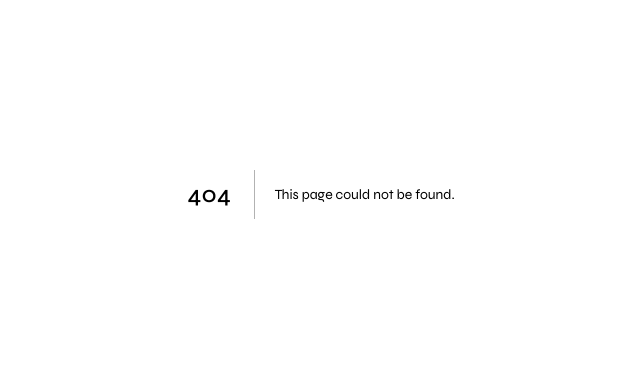
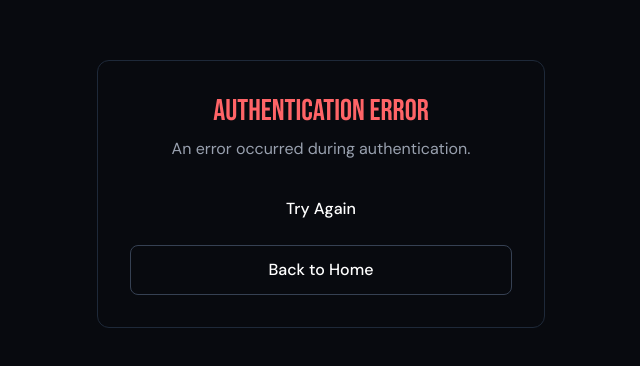
Before and after one commit to viztrlabs/Vizagent, a Next.js app: page /auth/error in a window 1280 px wide. Before the commit this address had no page. Shown: the part 206-572 px from the top of the page, without its empty margins (319-959 px from the left). Built offline with nearby package versions, Linux system fonts and the light colour scheme.

Commit message:
fix: verify and update OAuth configuration

```diff
--- /dev/null
+++ b/app/auth/error/page.tsx
@@ -0,0 +1,58 @@
+'use client';
+
+import { useSearchParams } from 'next/navigation';
+import Link from 'next/link';
+
+const errorMessages: Record<string, string> = {
+  default: 'An error occurred during authentication.',
+  Configuration: 'There is a problem with the server configuration. Please contact support.',
+  AccessDenied: 'You do not have permission to sign in.',
+  Verification: 'The sign-in token has expired or has already been used.',
+  OAuthSignin: 'Error in constructing an authorization URL.',
+  OAuthCallback: 'Error in handling the response from the OAuth provider.',
+  OAuthCreateAccount: 'Could not create a user in the database.',
+  EmailCreateAccount: 'Could not create a user with this email.',
+  Callback: 'Error in the OAuth callback handler.',
+  OAuthAccountNotLinked: 'This account is already linked. Try signing in directly.',
+  EmailSignin: 'The e-mail could not be sent.',
+  CredentialsSignin: 'Sign in failed. Check the details you provided are correct.',
+  SessionRequired: 'Please sign in to access this page.',
+};
+
+export default function AuthError() {
+  const searchParams = useSearchParams();
+  const error = searchParams.get('error') || 'default';
+  const errorMessage = errorMessages[error] || errorMessages.default;
+
+  return (
+    <div className="min-h-screen flex items-center justify-center bg-bg">
+      <div className="w-full max-w-md p-8 bg-surface rounded-xl border border-gray-800">
+        <div className="text-center mb-6">
+          <h1 className="font-display text-3xl text-red-400 mb-2">Authentication Error</h1>
+          <p className="text-gray-400">{errorMessage}</p>
+        </div>
+
+        <div className="flex flex-col gap-3">
+          <Link
+            href="/auth/signin"
+            className="w-full py-3 bg-cyan text-bg rounded-lg font-medium hover:bg-cyan/90 transition-colors text-center"
+          >
+            Try Again
+          </Link>
+          <Link
+            href="/"
+            className="w-full py-3 bg-surface border border-gray-700 text-white rounded-lg font-medium hover:bg-surface/80 transition-colors text-center"
+          >
+            Back to Home
+          </Link>
+        </div>
+
+        {error !== 'default' && (
+          <p className="mt-4 text-center text-xs text-gray-500">
+            Error code: {error}
+          </p>
+        )}
+      </div>
+    </div>
+  );
+}
```
